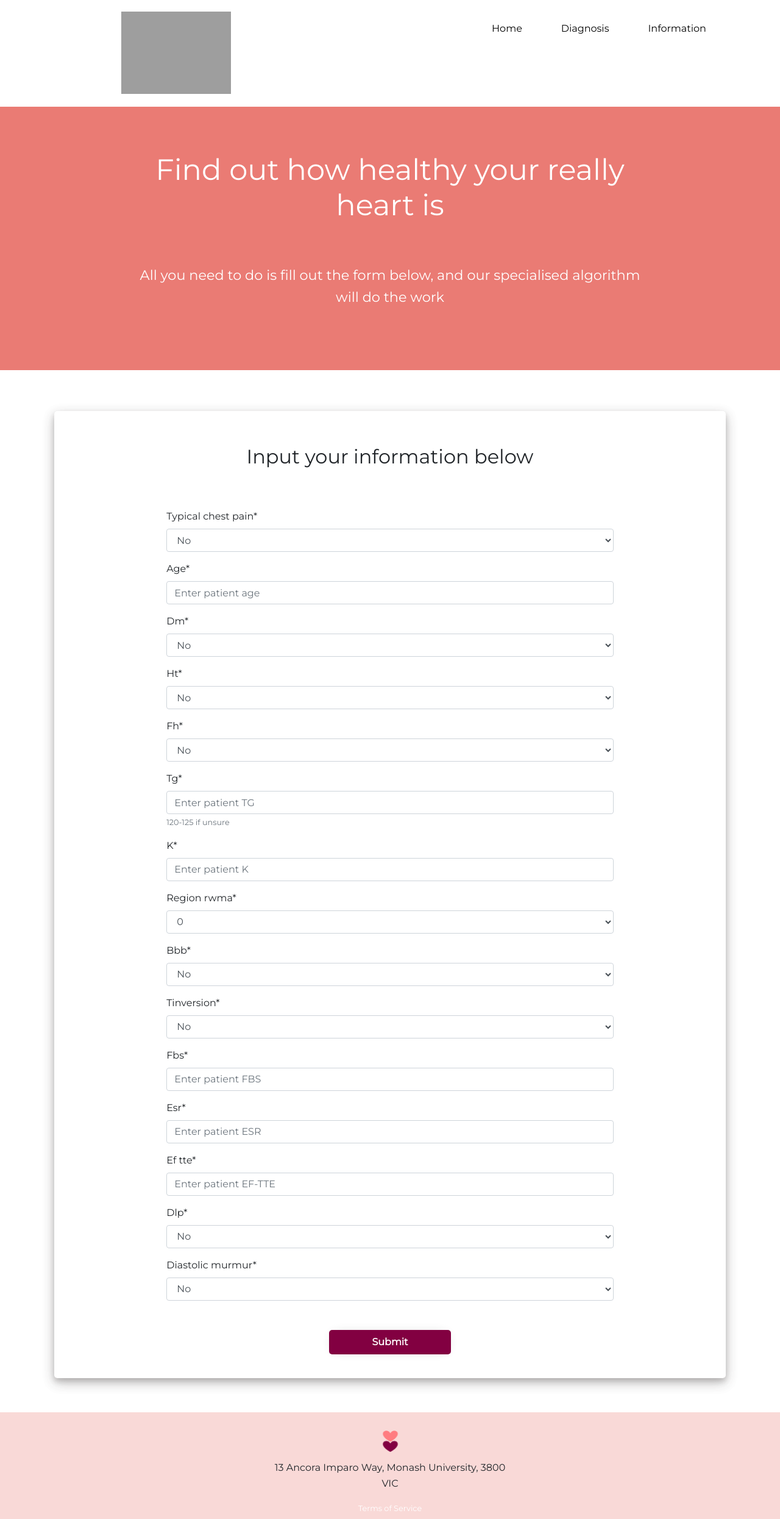
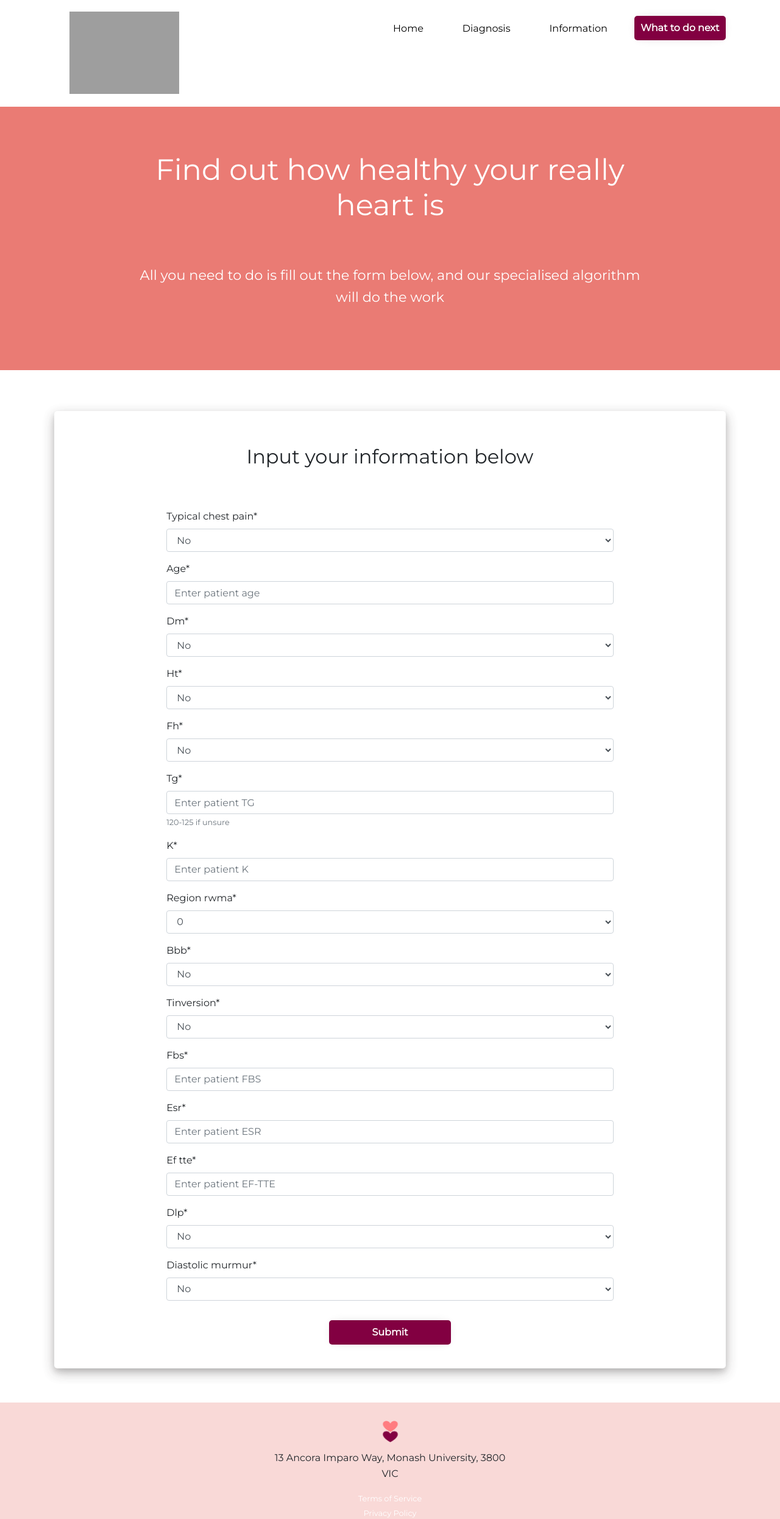
Before and after one commit to tomorlando/hearty, a Django app: page /diagnosis/ in a window 1280 px wide. Shown: the top 2491 px of the page at 61% size. Run offline with Django 3.2, Linux system fonts and the light colour scheme; some libraries are stand-ins or nearby versions; grey boxes are pictures that could not be loaded.

Commit message:
Adding cta to nav bar

```diff
--- a/web/cloud_website/static/css/main.css
+++ b/web/cloud_website/static/css/main.css
@@ -42,6 +42,7 @@ header {
   justify-content: space-between;
   margin-bottom: .8em;
 }
+
 
 .menu {
   width: 29px;
@@ -139,6 +140,35 @@ h2 {
   transform: translateY(-.1em);
 }
 
+.cta-nav {
+  color: #fff;
+  width: calc(100% - 6em);
+  display: block;
+  background-color: #820041;
+  border-radius: 5px;
+  padding: .5em;
+  text-decoration: none;
+  font-size: 16px;
+  margin: 7% auto 2%;
+  position: relative;
+  outline: none;
+  box-shadow: 0px 0px 20px -10px rgba(0,0,0,0.3);
+  border: none;
+  font-weight: bold;
+  max-width: 200px;
+  transition: all ease-in-out 300ms;
+  min-width: 183px;
+  text-align: center;
+  margin: 17px 0 5px 21px;
+}
+
+.cta-nav:hover, .cta-nav:focus  {
+  color: #fff;
+  text-decoration: none;
+  box-shadow: 0px 15px 5px -10px rgba(0,0,0,0.2);
+  transform: translateY(-.1em);
+}
+
 footer {
   background: #F9D9D7;
   margin-top: 3em;
@@ -158,6 +188,10 @@ footer {
   font-size: .8em;
 }
 
+nav {
+  margin-bottom: -1em;
+}
+
 nav ul {
   position: fixed;
   width: 60%;
@@ -175,7 +209,7 @@ nav ul li a {
   text-decoration: none;
   display: block;
   width: 100%;
-  padding: 1em 2em;
+  padding: 1em 1.5em;
 }
 
 nav ul li a:hover {
@@ -197,14 +231,21 @@ nav ul li a:hover {
 }
 
 .form-outline {
-  border-radius: 5px;
-  box-shadow: 0 5px 8px 0 rgba(63, 60, 60, 0.2),
+  box-shadow: 0 5px 8px 0 rgba(63, 60, 60, 0.15),
    0 7px 20px 0 rgba(63, 60, 60, 0.17),
    0 7px 20px 0 rgba(63, 60, 60, 0.17);
   padding: 0.5em 1.2em;
   border-radius: 5px;
 }
 
+.form-outline-main {
+  box-shadow: 0 5px 8px 0 rgba(63, 60, 60, 0.15),
+   0 7px 20px 0 rgba(63, 60, 60, 0.17),
+   0 7px 20px 0 rgba(63, 60, 60, 0.17);
+  padding: 0.5em 1.2em 1.5em;
+  border-radius: 5px;
+  margin: 2.5em 0 1em;
+}
 
 /* Desktop conversion*/
 
@@ -212,6 +253,10 @@ nav ul li a:hover {
 
   .container {
     padding: 1.2em 1.2em .5em;
+  }
+
+  .nav-brand {
+    margin: 0 -85px;
   }
 
   .heart {
@@ -309,12 +354,20 @@ nav ul li a:hover {
   }
 
   .form-outline {
-    border-radius: 5px;
-    box-shadow: 0 5px 8px 0 rgba(63, 60, 60, 0.2),
+    box-shadow: 0 5px 8px 0 rgba(63, 60, 60, 0.15),
      0 7px 20px 0 rgba(63, 60, 60, 0.17),
      0 7px 20px 0 rgba(63, 60, 60, 0.17);
     padding: 1.5em;
     border-radius: 5px;
+  }
+
+  .form-outline-main {
+    box-shadow: 0 5px 8px 0 rgba(63, 60, 60, 0.15),
+     0 7px 20px 0 rgba(63, 60, 60, 0.17),
+     0 7px 20px 0 rgba(63, 60, 60, 0.17);
+    padding: 0.5em 1.2em 1.5em;
+    border-radius: 5px;
+    margin: 2em 10em 1em;
   }
 
   .container-form {
@@ -335,6 +388,33 @@ nav ul li a:hover {
     margin: 1.5em 0 1.5em;
   }
 
+  .cta-nav {
+    color: #fff;
+    width: calc(100% - 6em);
+    display: block;
+    background-color: #820041;
+    border-radius: 5px;
+    padding: .5em;
+    text-decoration: none;
+    font-size: 16px;
+    margin: 7% auto 2%;
+    position: relative;
+    outline: none;
+    box-shadow: 0px 0px 20px -10px rgba(0,0,0,0.3);
+    border: none;
+    font-weight: bold;
+    max-width: 200px;
+    transition: all ease-in-out 300ms;
+    min-width: 150px;
+    text-align: center;
+    margin: 7px 0 5px 12px;
+  }
 
-
+  .cta-nav:hover, .cta-nav:focus  {
+    color: #fff;
+    background-color: #820041;
+    text-decoration: none;
+    box-shadow: 0px 15px 5px -10px rgba(0,0,0,0.15);
+    transform: translateY(-.1em);
+  }
 }
--- a/web/cloud_website/templates/form/cxform.html
+++ b/web/cloud_website/templates/form/cxform.html
@@ -29,6 +29,7 @@
             <li><a href="{% url 'home-page'%}">Home</a></li>
             <li><a href="{% url 'diagnosis-page'%}">Diagnosis</a></li>
             <li><a href="{% url 'information-page'%}">Information</a></li>
+            <li><a href="{% url 'information-page'%}" class="cta-nav">What to do next</a></li>
           </ul>
         </nav>
       </header>
@@ -55,7 +56,7 @@
             <form method='POST' id="form-submit">
               {% csrf_token %}
               {{form|crispy}}
-              <button type='submit' class="cta" style="margin-top: 3em" id='submit'>Submit</button>
+              <button type='submit' class="cta" style="margin-top: 2em" id='submit'>Submit</button>
             </form>
           </div>
         </div>
--- a/web/cloud_website/templates/info.html
+++ b/web/cloud_website/templates/info.html
@@ -27,6 +27,7 @@
             <li><a href="{% url 'home-page'%}">Home</a></li>
             <li><a href="{% url 'diagnosis-page'%}">Diagnosis</a></li>
             <li><a href="{% url 'information-page'%}">Information</a></li>
+            <li><a href="{% url 'diagnosis-page'%}" class="cta-nav">Test again</a></li>
           </ul>
         </nav>
       </header>
```
Also changed, not shown: web/cloud_website/templates/index.html (+5 -2 lines).
